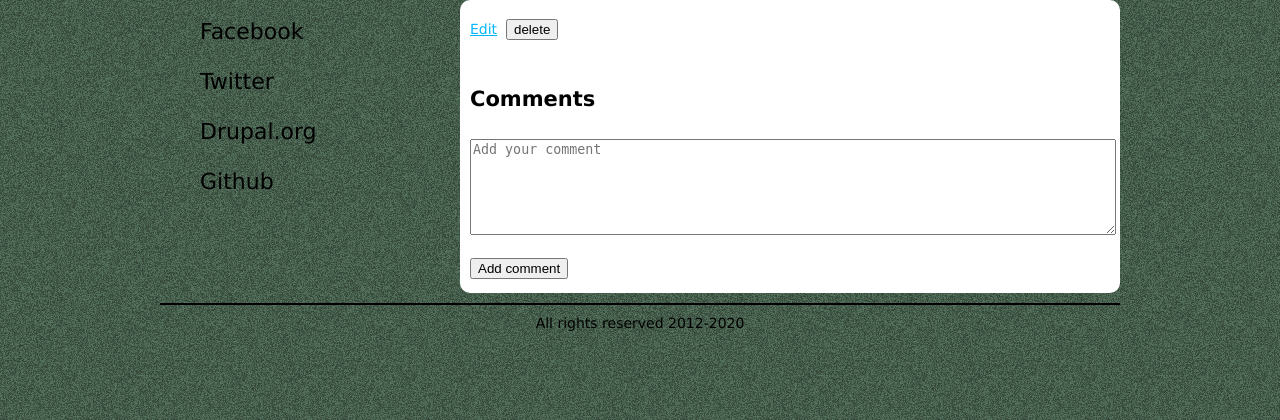
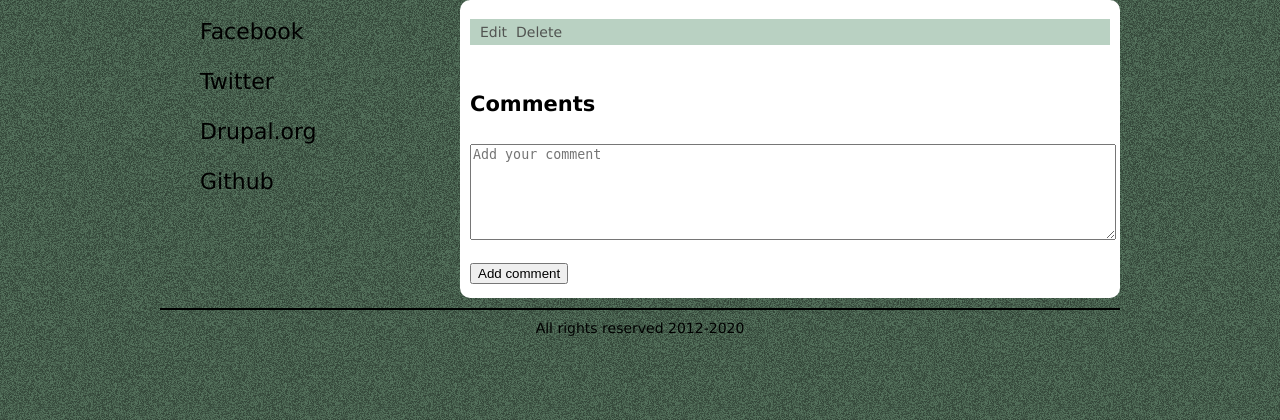
Before and after one commit to piyuesh23/myapp, a Node server app: template views/articles/show.jade in a window 1280 px wide. Shown: the part 152-572 px from the top of the page. Run offline with Node 20, Linux system fonts and the light colour scheme; the template is opened without the code that fills it, so the values that code supplies are empty; some libraries are stand-ins or nearby versions.

Commit message:
fixing article edit css

```diff
--- a/app.js
+++ b/app.js
@@ -99,7 +99,7 @@ app.get('/article/add', articles.add)
 app.post('/article/create', articles.create)
 app.get('/article/:id', articles.show)
 app.get('/article/:id/edit', articles.edit)
-app.del('/articles/:id', articles.destroy)
+app.get('/article/:id/delete', articles.destroy)
 app.post('/articles/:id/comments', comments.create)
 
 app.get('/', articles.index);
--- a/public/stylesheets/style.css
+++ b/public/stylesheets/style.css
@@ -85,7 +85,6 @@ div.main-content-edit {
   background-color: #fff;
   border-radius: 10px;
   margin-bottom: 10px;
-  margin-top: 20px;
 }
 li.social a {
   color: #000;
@@ -142,3 +141,14 @@ div.controls textarea {
 div.controls textarea#desc {
   height: 200px;
 }
+div.article-alter-form {
+  background-color: #b9d1c2;
+  padding: 5px 10px;
+}
+div.article-alter-form a {
+  color: #515451;
+  text-decoration: none;
+}
+div.article-alter-form a:hover {
+  background-color: #fff;
+}
--- a/public/stylesheets/style.styl
+++ b/public/stylesheets/style.styl
@@ -108,3 +108,11 @@ div.controls textarea
   width: 100%
 div.controls textarea#desc
   height: 200px
+div.article-alter-form
+  background-color: #b9d1c2
+  padding: 5px 10px
+div.article-alter-form a
+  color: #515451
+  text-decoration: none
+div.article-alter-form a:hover
+  background-color: #fff
--- a/views/articles/show.jade
+++ b/views/articles/show.jade
@@ -3,11 +3,11 @@ extends ../layouts/layout_articles
 block content
   div.content-wrapper
     h1.article-title=article.title
-    form.center.form-inline.confirm(action="/articles/"+article.id, method="post")
-      a.btn(href='/article/'+article._id+'/edit', title="edit") Edit
+    div.article-alter-form
+      form.center.form-inline.confirm(action="/articles/"+article.id, method="post")
+      a.btn.article-edit(href='/article/'+article._id+'/edit', title="edit") Edit
       &nbsp;&nbsp;
-      input(type="hidden", name="_method", value="DELETE")
-      button.btn.btn-danger(type="submit") delete
+      a.btn.article-delete(href='/article/'+article._id+'/delete', title="delete") Delete
     p.article-content=article.body
 
     if (article.tags)
```
